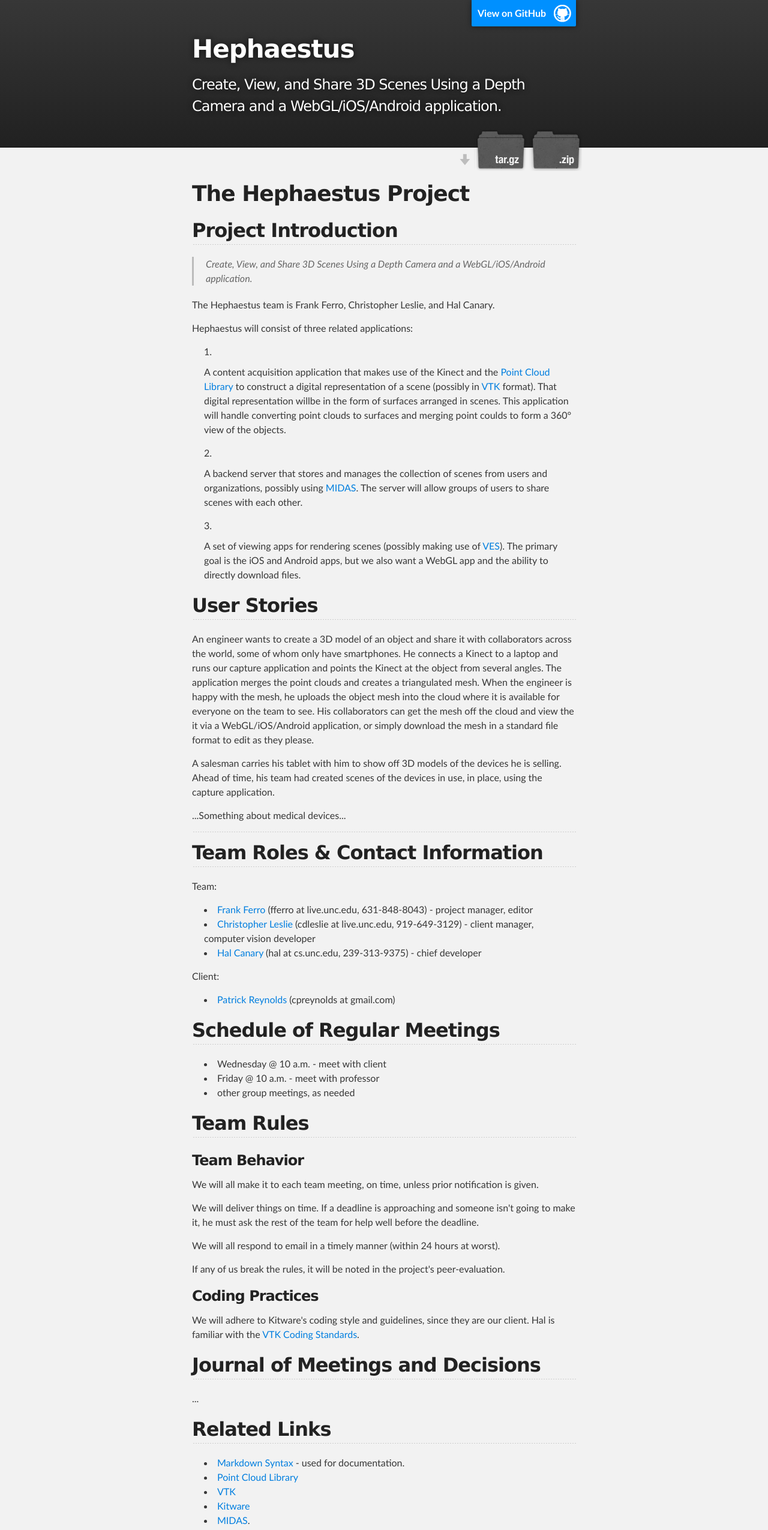
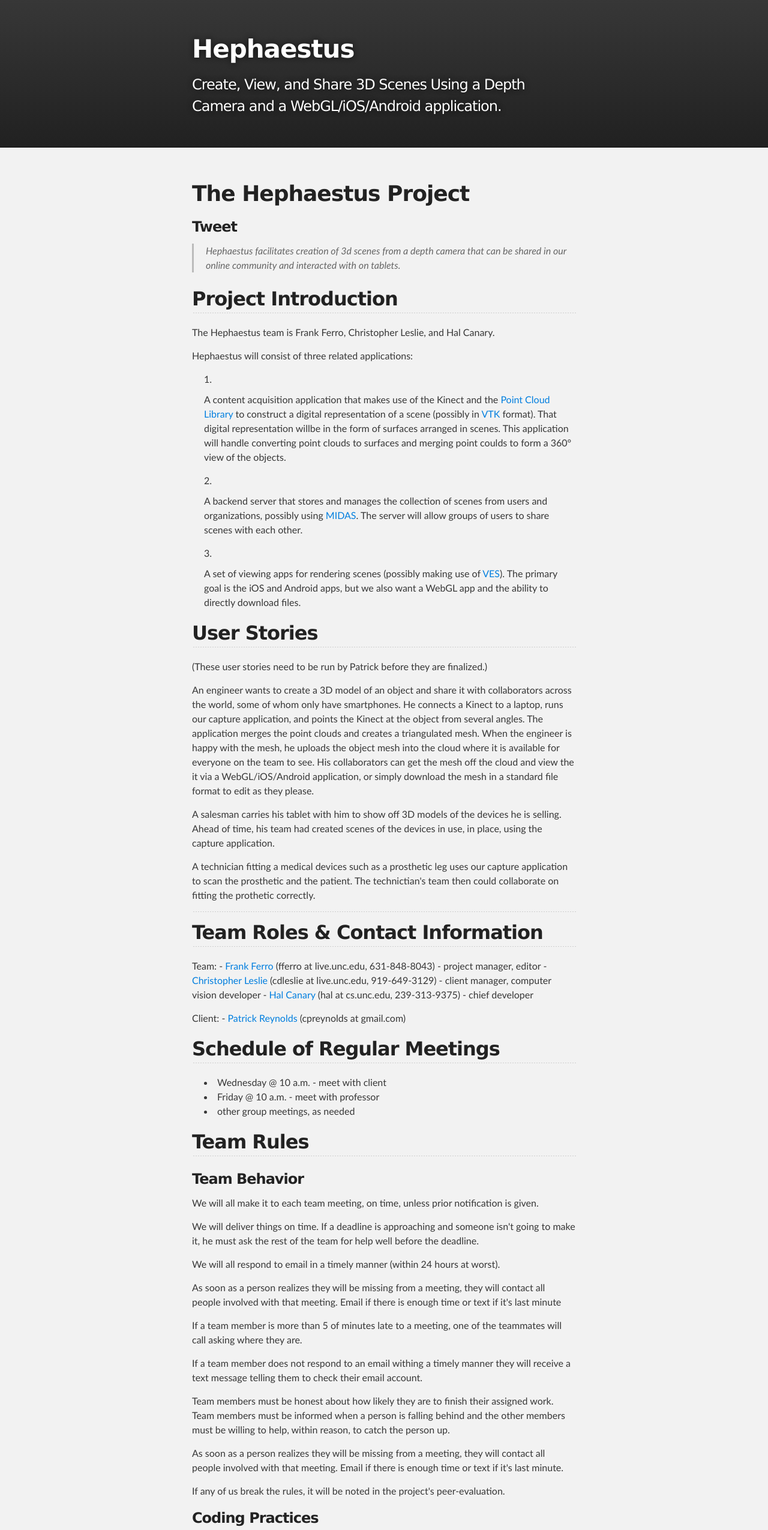
Before and after one commit to HephaestusVision/hephaestus, a plain HTML site: page index.html in a window 1280 px wide. Shown: the top 2550 px of the page at 60% size. Drawn offline with Linux system fonts and the light colour scheme.

Commit message:
recompile web page

```diff
--- a/index.html
+++ b/index.html
@@ -1,83 +1,71 @@
-<!DOCTYPE html>
+
+<!doctype html>
 <html>
-
 <head>
-    <meta charset='utf-8' />
-    <meta http-equiv="X-UA-Compatible" content="chrome=1" />
-    <meta name="description" content="Hephaestus : Create, View, and Share 3D Scenes Using a Depth Camera and a WebGL/iOS/Android application." />
-
-    <link rel="stylesheet" type="text/css" media="screen" href="stylesheets/stylesheet.css">
-
+<meta charset="UTF-8">
+<link rel="stylesheet" href="stylesheets/stylesheet.css">
 <title>Hephaestus</title>
 </head>
-
 <body>
-
-    <!-- HEADER -->
 <div id="header_wrap" class="outer">
 <header class="inner">
-          <a id="forkme_banner" href="https://github.com/HephaestusVision/hephaestus">View on GitHub</a>
-
 <h1 id="project_title">Hephaestus</h1>
 <h2 id="project_tagline">Create, View, and Share 3D Scenes Using a Depth Camera and a WebGL/iOS/Android application.</h2>
-
-            <section id="downloads">
-              <a class="zip_download_link" href="https://github.com/HephaestusVision/hephaestus/zipball/master">Download this project as a .zip file</a>
-              <a class="tar_download_link" href="https://github.com/HephaestusVision/hephaestus/tarball/master">Download this project as a tar.gz file</a>
-            </section>
 </header>
 </div>
-
-    <!-- MAIN CONTENT -->
 <div id="main_content_wrap" class="outer">
 <section id="main_content" class="inner">
 <h1>The Hephaestus Project</h1>
 
-<h2>Project Introduction</h2>
+<h3>Tweet</h3>
 
 <blockquote>
-<p><em>Create, View, and Share 3D Scenes Using a Depth Camera and a WebGL/iOS/Android application.</em></p>
+  <p><em>Hephaestus facilitates creation of 3d scenes from a depth camera that can be shared in our online community and interacted with on tablets.</em></p>
 </blockquote>
+
+<h2>Project Introduction</h2>
 
 <p>The Hephaestus team is Frank Ferro, Christopher Leslie, and Hal Canary.</p>
 
 <p>Hephaestus will consist of three related applications:</p>
 
 <ol>
-<li><p>A content acquisition application that makes use of the Kinect and the <a href="http://pointclouds.org/">Point Cloud Library</a> to construct a digital representation of a scene (possibly in <a href="http://www.vtk.org/">VTK</a> format).  That digital representation willbe in the form of surfaces arranged in scenes.  This application will handle converting point clouds to surfaces and merging point coulds to form a 360° view of the objects.</p></li>
+<li><p>A content acquisition application that makes use of the Kinect and the <a href="http://pointclouds.org/">Point Cloud Library</a> to construct a digital representation of a scene (possibly in <a href="http://www.vtk.org/">VTK</a> format).  That digital representation willbe in the form of surfaces arranged in scenes.  This application will handle converting point clouds to surfaces and merging point coulds to form a 360&#176; view of the objects.</p></li>
 <li><p>A backend server that stores and manages the collection of scenes from users and organizations, possibly using <a href="http://www.midasplatform.org/">MIDAS</a>.  The server will allow groups of users to share scenes with each other.</p></li>
 <li><p>A set of viewing apps for rendering scenes (possibly making use of <a href="http://www.vtk.org/Wiki/VES">VES</a>).  The primary goal is the iOS and Android apps, but we also want a WebGL app and the ability to directly download files.</p></li>
-</ol><h2>User Stories</h2>
+</ol>
 
-<p>An engineer wants to create a 3D model of an object and share it with collaborators across the world, some of whom only have smartphones.  He connects a Kinect to a laptop and runs our capture application and points the Kinect at the object from several angles.  The application merges the point clouds and creates a triangulated mesh.  When the engineer is happy with the mesh, he uploads the object mesh into the cloud where it is available for everyone on the team to see.  His collaborators can get the mesh off the cloud and view the it via a WebGL/iOS/Android application, or simply download the mesh in a standard file format to edit as they please.</p>
+<h2>User Stories</h2>
+
+<p>(These user stories need to be run by Patrick before they are finalized.)</p>
+
+<p>An engineer wants to create a 3D model of an object and share it with collaborators across the world, some of whom only have smartphones.  He connects a Kinect to a laptop, runs our capture application, and points the Kinect at the object from several angles.  The application merges the point clouds and creates a triangulated mesh.  When the engineer is happy with the mesh, he uploads the object mesh into the cloud where it is available for everyone on the team to see.  His collaborators can get the mesh off the cloud and view the it via a WebGL/iOS/Android application, or simply download the mesh in a standard file format to edit as they please.</p>
 
 <p>A salesman carries his tablet with him to show off 3D models of the devices he is selling.  Ahead of time, his team had created scenes of the devices in use, in place, using the capture application.</p>
 
-<p>...Something about medical devices...</p>
+<p>A technician fitting a medical devices such as a prosthetic leg uses our capture application to scan the prosthetic and the patient.  The technictian's team then could collaborate on fitting the prothetic correctly.</p>
 
-<hr><h2>Team Roles &amp; Contact Information</h2>
+<hr />
 
-<p>Team:</p>
+<h2>Team Roles &amp; Contact Information</h2>
 
-<ul>
-<li>
-<a href="http://www.unc.edu/%7Efferro/">Frank Ferro</a> (fferro at live.unc.edu, 631-848-8043) - project manager, editor</li>
-<li>
-<a href="http://cs.unc.edu/%7Ecdleslie/">Christopher Leslie</a> (cdleslie at live.unc.edu, 919-649-3129) - client manager, computer vision developer</li>
-<li>
-<a href="http://cs.unc.edu/%7Ehal/">Hal Canary</a> (hal at cs.unc.edu, 239-313-9375) - chief developer</li>
-</ul><p>Client:</p>
+<p>Team:
+- <a href="http://www.unc.edu/~fferro/">Frank Ferro</a> (fferro at live.unc.edu, 631-848-8043) - project manager, editor
+- <a href="http://cs.unc.edu/~cdleslie/">Christopher Leslie</a> (cdleslie at live.unc.edu, 919-649-3129) - client manager, computer vision developer
+- <a href="http://cs.unc.edu/~hal/">Hal Canary</a> (hal at cs.unc.edu, 239-313-9375) - chief developer</p>
 
-<ul>
-<li>
-<a href="http://www.cs.unc.edu/%7Ecpatrick/">Patrick Reynolds</a> (cpreynolds at gmail.com)</li>
-</ul><h2>Schedule of Regular Meetings</h2>
+<p>Client:
+- <a href="http://www.cs.unc.edu/~cpatrick/">Patrick Reynolds</a> (cpreynolds at gmail.com)</p>
+
+<h2>Schedule of Regular Meetings</h2>
 
 <ul>
 <li>Wednesday @ 10 a.m. - meet with client</li>
 <li>Friday @ 10 a.m. - meet with professor</li>
 <li>other group meetings, as needed</li>
-</ul><h2>Team Rules</h2>
+</ul>
+
+<h2>Team Rules</h2>
 
 <h3>Team Behavior</h3>
 
@@ -86,6 +74,16 @@
 <p>We will deliver things on time.  If a deadline is approaching and someone isn't going to make it, he must ask the rest of the team for help well before the deadline.</p>
 
 <p>We will all respond to email in a timely manner (within 24 hours at worst).</p>
+
+<p>As soon as a person realizes they will be missing from a meeting, they will contact all people involved with that meeting. Email if there is enough time or text if it's last minute</p>
+
+<p>If a team member is more than 5 of minutes late to a meeting, one of the teammates will call asking where they are.</p>
+
+<p>If a team member does not respond to an email withing a timely manner they will receive a text message telling them to check their email account.</p>
+
+<p>Team members must be honest about how likely they are to finish their assigned work. Team members must be informed when a person is falling behind and the other members must be willing to help, within reason, to catch the person up.  </p>
+
+<p>As soon as a person realizes they will be missing from a meeting, they will contact all people involved with that meeting. Email if there is enough time or text if it's last minute.</p>
 
 <p>If any of us break the rules, it will be noted in the project's peer-evaluation.</p>
 
@@ -100,34 +98,30 @@
 <h2>Related Links</h2>
 
 <ul>
-<li>
-<a href="http://daringfireball.net/projects/markdown/syntax">Markdown Syntax</a> - used for documentation.</li>
+<li><a href="http://daringfireball.net/projects/markdown/syntax">Markdown Syntax</a> - used for documentation.</li>
 <li><a href="http://pointclouds.org/">Point Cloud Library</a></li>
 <li><a href="http://www.vtk.org/">VTK</a></li>
 <li><a href="http://www.kitware.com/">Kitware</a></li>
-<li>
-<a href="http://www.midasplatform.org/">MIDAS</a>.</li>
+<li><a href="http://www.midasplatform.org/">MIDAS</a>.</li>
 <li><a href="http://www.vtk.org/Wiki/VES">VES</a></li>
-<li>
-<a href="https://github.com/xtk/X#readme">XTK</a> (WegGL Viz)</li>
+<li><a href="https://github.com/xtk/X#readme">XTK</a> (WegGL Viz)</li>
 <li><a href="http://www.kiwiviewer.org/">KiwiViewer</a></li>
 <li><a href="http://www.cmake.org/">CMake</a></li>
 <li><a href="http://git-scm.com/documentation">Git</a></li>
-</ul><h2>Repository for all Deliverables</h2>
+<li><a href="http://research.microsoft.com/pubs/155378/ismar2011.pdf">research.microsoft.com/pubs/155378/ismar2011.pdf</a></li>
+<li><a href="http://research.microsoft.com/pubs/155416/kinectfusion-uist-comp.pdf">research.microsoft.com/pubs/155416/kinectfusion-uist-comp.pdf</a></li>
+</ul>
 
-<p><a href="https://github.com/HephaestusVision/hephaestus/">here</a></p>
+<h2>Repository for all Deliverables</h2>
+
+<p><a href="https://github.com/HephaestusVision/hephaestus/">https://github.com/HephaestusVision/hephaestus/</a></p>
+
 </section>
 </div>
-
-    <!-- FOOTER  -->
 <div id="footer_wrap" class="outer">
 <footer class="inner">
-        <p class="copyright">Hephaestus maintained by <a href="https://github.com/HephaestusVision">HephaestusVision</a></p>
-        <p>Published with <a href="http://pages.github.com">GitHub Pages</a></p>
+<p >&nbsp;</p>
 </footer>
 </div>
-
-
-
 </body>
 </html>
```
Lines whose indentation alone changed are shown as unchanged.
